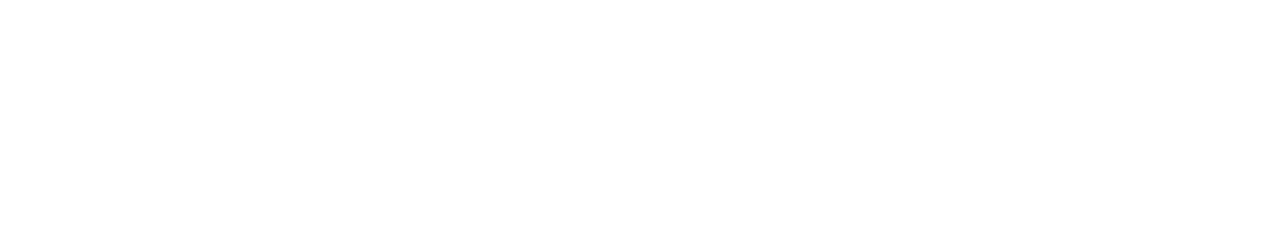
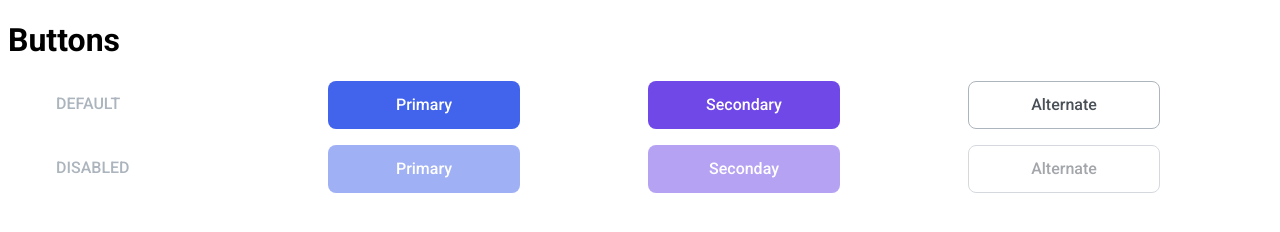
Before and after one commit to js-tasks-ru/htmlcss-20211021_mostikjun, a website: page 03-lection1/01-button/index.html in a window 1280 px wide. Drawn offline with Linux system fonts and the light colour scheme.

Commit message:
Added buttons CSS and sample page.

```diff
--- a/03-lection1/01-button/button.css
+++ b/03-lection1/01-button/button.css
@@ -1 +1,64 @@
-/* Стилизация кнопки */
+.button {
+  border-radius: 0.5rem;
+  border-width: 0px;
+
+  box-sizing: border-box;
+
+  cursor: pointer;
+
+  font-style: normal;
+  font-weight: 500;
+  font-size: 1rem;
+
+  padding: 0 1rem;
+
+  text-align: center;
+
+  transition: opacity 200ms ease-in-out, background 200ms ease-in-out;
+}
+
+.button_mid-size {
+  height: 3rem;
+  width: 12rem;
+}
+
+.button:disabled {
+  cursor: default;
+  opacity: 0.5;
+}
+
+.button:enabled:active {
+  transform: scale(0.99);
+}
+
+.button_primary {
+  background: var(--primary);
+  color: var(--white);
+}
+
+.button_primary:enabled:hover {
+  background: var(--primary-active);
+}
+
+.button_secondary {
+  background: var(--secondary);
+  color: var(--white);
+}
+
+.button_secondary:enabled:hover {
+  background: var(--secondary-active);
+}
+
+.button_alternate {
+  background: var(--white);
+  border-color: var(--gray-3);
+  border-style: solid;
+  border-width: 0.0625rem;
+  color: var(--gray-4);
+}
+
+.button_alternate:enabled:hover {
+  background: var(--white);
+  border-color: var(--black);
+  color: var(--gray-4);
+}
--- /dev/null
+++ b/03-lection1/01-button/index.css
@@ -0,0 +1,13 @@
+.grid {
+  display: grid;
+  gap: 1rem;
+  grid-template-columns: repeat(4, 1fr);
+}
+
+.grid__row-title {
+  color: var(--gray-3);
+  font-size: 1rem;
+  font-weight: 500;
+  padding-left: 3rem;
+  text-transform: uppercase;
+}
--- a/03-lection1/01-button/index.html
+++ b/03-lection1/01-button/index.html
@@ -1,11 +1,37 @@
 <!DOCTYPE html>
-<!-- Страница с кнопкой -->
 <html lang="ru">
-    <head>
-        <link rel="stylesheet" href="../../assets/css/main.css">
-        <link rel="stylesheet" href="./button.css">
-    </head>
-    <body>
-
-    </body>
+  <head>
+    <meta charset="UTF-8" />
+    <title>Buttons</title>
+    <link rel="stylesheet" href="../../assets/css/main.css" />
+    <link rel="stylesheet" href="./button.css" />
+    <link rel="stylesheet" href="./index.css" />
+  </head>
+  <body>
+    <header>
+      <h1>Buttons</h1>
+    </header>
+    <main>
+      <div class="grid">
+        <h2 class="grid__row-title">Default</h2>
+        <button class="button button_primary button_mid-size">Primary</button>
+        <button class="button button_secondary button_mid-size">
+          Secondary
+        </button>
+        <button class="button button_alternate button_mid-size">
+          Alternate
+        </button>
+        <h2 class="grid__row-title">Disabled</h2>
+        <button class="button button_primary button_mid-size" disabled>
+          Primary
+        </button>
+        <button class="button button_secondary button_mid-size" disabled>
+          Seconday
+        </button>
+        <button class="button button_alternate button_mid-size" disabled>
+          Alternate
+        </button>
+      </div>
+    </main>
+  </body>
 </html>
--- a/assets/css/main.css
+++ b/assets/css/main.css
@@ -3,20 +3,24 @@
 :root {
   --white: #ffffff;
   --black: #212429;
-    --pink: #F784AD;
-    --purple: #7048E8;
-    --blue: #374FC7;
-    --red: #F03D3E;
-    --grey-1: #F8F9FA;
-    --grey-2: #DDE2E5;
-    --grey-3: #ACB5BD;
-    --grey-4: #495057;
+  --pink: #f784ad;
+  --purple: #7048e8;
+  --purple-1: #5028c6;
+  --blue: #4263eb;
+  --blue-1: #2342c0;
+  --red: #f03d3e;
+  --gray-1: #f8f9fa;
+  --gray-2: #dde2e5;
+  --gray-3: #acb5bd;
+  --gray-4: #495057;
 
   --error: var(--red);
   --success: var(--blue);
 
   --primary: var(--blue);
+  --primary-active: var(--blue-1);
   --secondary: var(--purple);
+  --secondary-active: var(--purple-1);
 }
 
 * {
```
Lines whose indentation alone changed are shown as unchanged.
